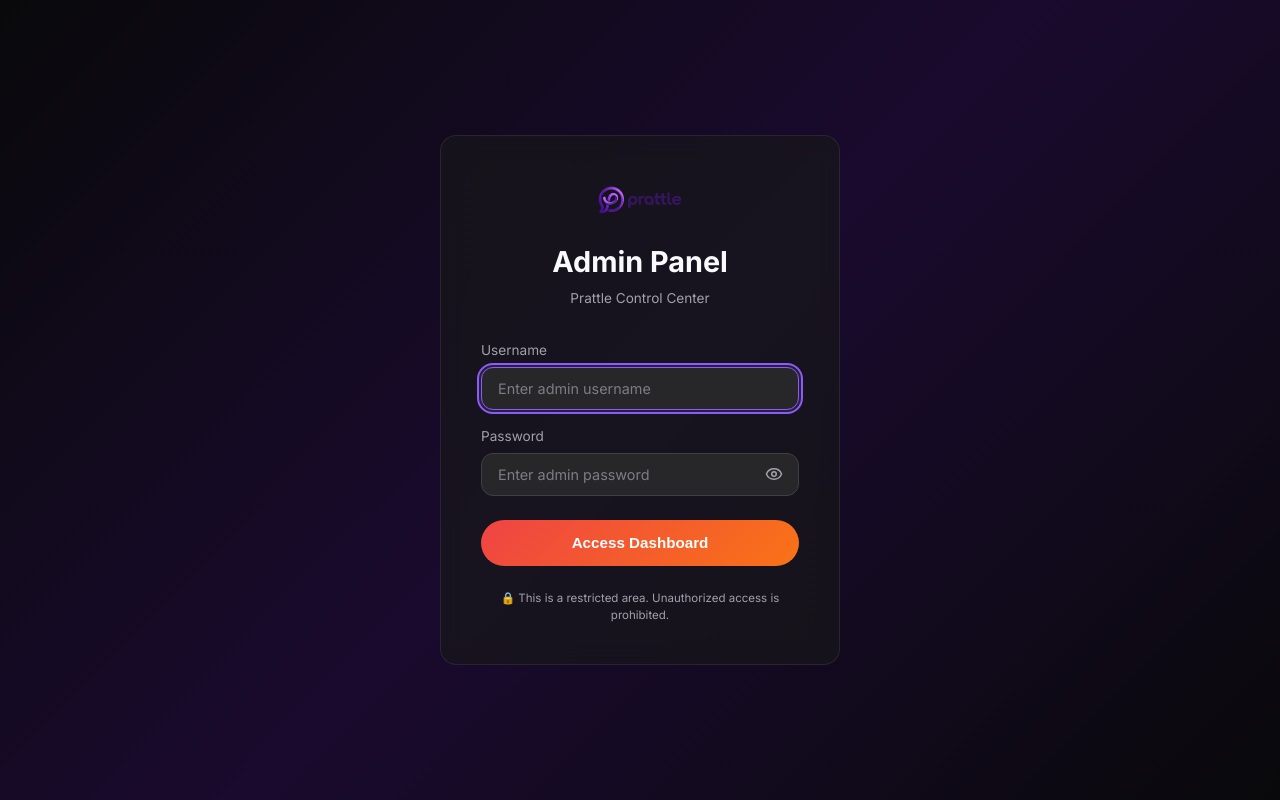
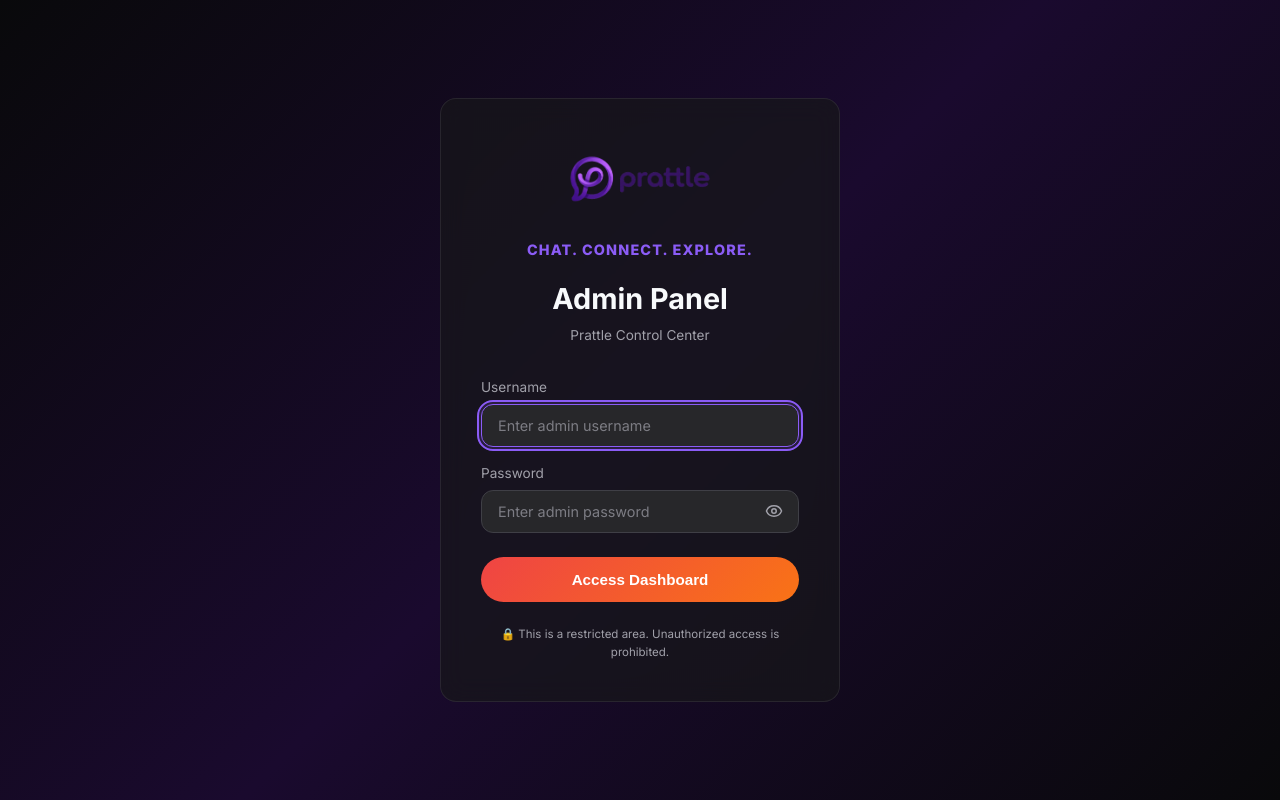
Before and after one commit to shivamshar03/Prattle, a React (Vite) app: page /admin-login/shivam in a window 1280 px wide. Built offline with nearby package versions, Linux system fonts and the light colour scheme.

Commit message:
style: increase logo size and add tagline everywhere, update favicon

```diff
--- a/index.html
+++ b/index.html
@@ -2,7 +2,7 @@
 <html lang="en">
   <head>
     <meta charset="UTF-8" />
-    <link rel="icon" type="image/png" href="/logo.png" />
+    <link rel="icon" type="image/png" href="/logo-2.png" />
     <meta name="viewport" content="width=device-width, initial-scale=1.0" />
     <title>prattle</title>
   </head>
--- a/src/components/Layout.jsx
+++ b/src/components/Layout.jsx
@@ -27,7 +27,7 @@
 
   const getTitle = () => {
     switch (location.pathname) {
-      case '/': return <img src="/logo.png" alt="Prattle" style={{ height: '32px', display: 'block' }} />;
+      case '/': return <img src="/logo.png" alt="Prattle" style={{ height: '44px', display: 'block' }} />;
       case '/channels': return 'Community';
       case '/meetups': return 'Meetups';
       case '/profile': return 'My Vibe';
@@ -61,8 +61,9 @@
     <div className="app-container layout-grid fade-in">
       {/* Desktop Sidebar */}
       <aside className="sidebar">
-        <div style={{ marginBottom: '2rem', paddingLeft: '1rem' }}>
-          <img src="/logo.png" alt="Prattle" style={{ height: '40px' }} />
+        <div style={{ marginBottom: '2.5rem', paddingLeft: '1rem' }}>
+          <img src="/logo.png" alt="Prattle" style={{ height: '64px' }} />
+          <p style={{ fontSize: '0.75rem', fontWeight: 800, letterSpacing: '0.08em', color: 'var(--primary)', margin: '0.5rem 0 0 0', textTransform: 'uppercase' }}>Chat. Connect. Explore.</p>
         </div>
         <div style={{ flex: 1, display: 'flex', flexDirection: 'column', gap: '0.5rem' }}>
           {navLinks.map(link => (
--- a/src/pages/Onboarding.jsx
+++ b/src/pages/Onboarding.jsx
@@ -77,7 +77,7 @@
       <div className="glass-panel slide-up" style={{ maxWidth: '440px', width: '100%' }}>
         {/* Header */}
         <div style={{ textAlign: 'center', marginBottom: '1.5rem' }}>
-          <img src="/logo.png" alt="Prattle" style={{ height: '72px', margin: '0 auto 1rem auto', display: 'block', animation: 'pulse 2s infinite' }} />
+          <img src="/logo.png" alt="Prattle" style={{ height: '100px', margin: '0 auto 1.25rem auto', display: 'block', animation: 'pulse 2s infinite' }} />
           <p style={{ fontWeight: 800, fontSize: '1.05rem', letterSpacing: '0.08em', color: 'var(--primary)', marginBottom: '0.5rem', textTransform: 'uppercase' }}>Chat. Connect. Explore.</p>
           <p className="text-muted" style={{ fontSize: '0.9rem' }}>Anonymous to real connections in Indore.</p>
         </div>
--- a/src/pages/admin/AdminLogin.jsx
+++ b/src/pages/admin/AdminLogin.jsx
@@ -39,7 +39,8 @@
       <div className="glass-panel slide-up" style={{ maxWidth: '400px', width: '100%', padding: '2.5rem' }}>
         {/* Header */}
         <div style={{ textAlign: 'center', marginBottom: '2rem' }}>
-          <img src="/logo.png" alt="Prattle Admin" style={{ height: '48px', margin: '0 auto 1rem auto', display: 'block' }} />
+          <img src="/logo.png" alt="Prattle Admin" style={{ height: '80px', margin: '0 auto 1.25rem auto', display: 'block' }} />
+          <p style={{ fontWeight: 800, fontSize: '0.9rem', letterSpacing: '0.08em', color: 'var(--primary)', marginBottom: '1rem', textTransform: 'uppercase' }}>Chat. Connect. Explore.</p>
           <h1 style={{ fontSize: '1.8rem', marginBottom: '0.3rem', color: 'var(--text-main)' }}>Admin Panel</h1>
           <p style={{ color: 'var(--text-muted)', fontSize: '0.85rem' }}>
             Prattle Control Center
```
Also changed, not shown: public/logo-2.png (added).
